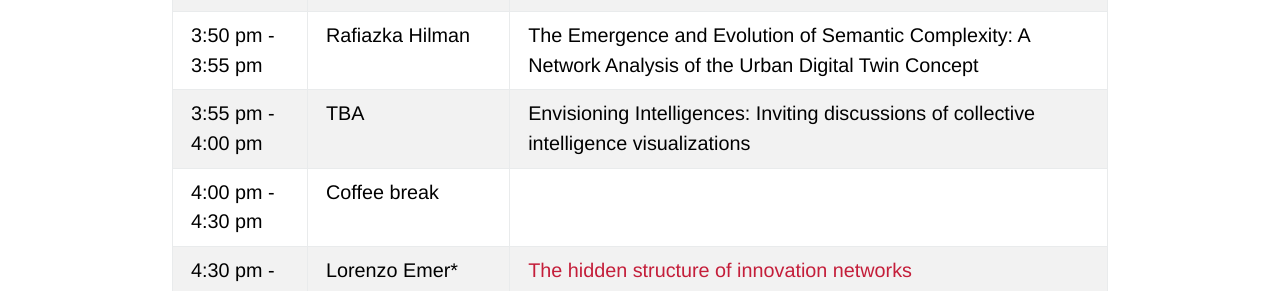
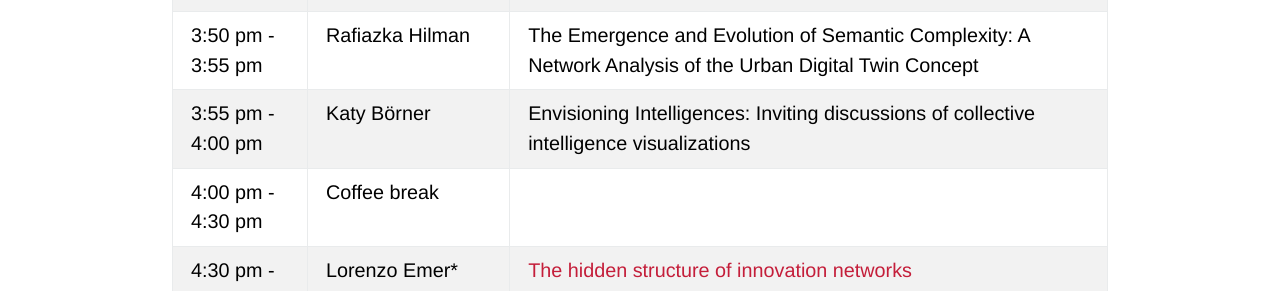
Before and after one commit to netscisci/netscisci.github.io, a Jekyll site: the page built from schedule.md, in a window 1280 px wide. Shown: the part 973-1264 px from the top of the page. Built offline with Jekyll 4.4.1, drawn with Linux system fonts in a browser that asks for light colours; some web fonts are replaced; our own code applies the rules of GitHub Pages for plain Markdown files.

Commit message:
Update schedule.md

```diff
--- a/schedule.md
+++ b/schedule.md
@@ -14,7 +14,7 @@ layout: default
 |3:15 pm - 3:45 pm|[Dakota Murray](https://dakotamurray.me)|TBA|
 |3:45 pm - 3:50 pm|Onur Varol|[Academic support network reflects doctoral experience and productivity](https://doi.org/10.1140/epjds/s13688-022-00369-z)|
 |3:50 pm - 3:55 pm|Rafiazka Hilman|The Emergence and Evolution of Semantic Complexity: A Network Analysis of the Urban Digital Twin Concept|
-|3:55 pm - 4:00 pm|TBA|Envisioning Intelligences: Inviting discussions of collective intelligence visualizations|
+|3:55 pm - 4:00 pm|Katy Börner|Envisioning Intelligences: Inviting discussions of collective intelligence visualizations|
 |4:00 pm - 4:30 pm|Coffee break||
 |4:30 pm - 4:45 pm|Lorenzo Emer*|[The hidden structure of innovation networks](https://arxiv.org/abs/2601.10224)|
 |4:45 pm - 5:00 pm|Diana Terrazas Santamaría|Do Women Benefit More Than Men from Coauthoring with a Prominent Researcher?|
```
